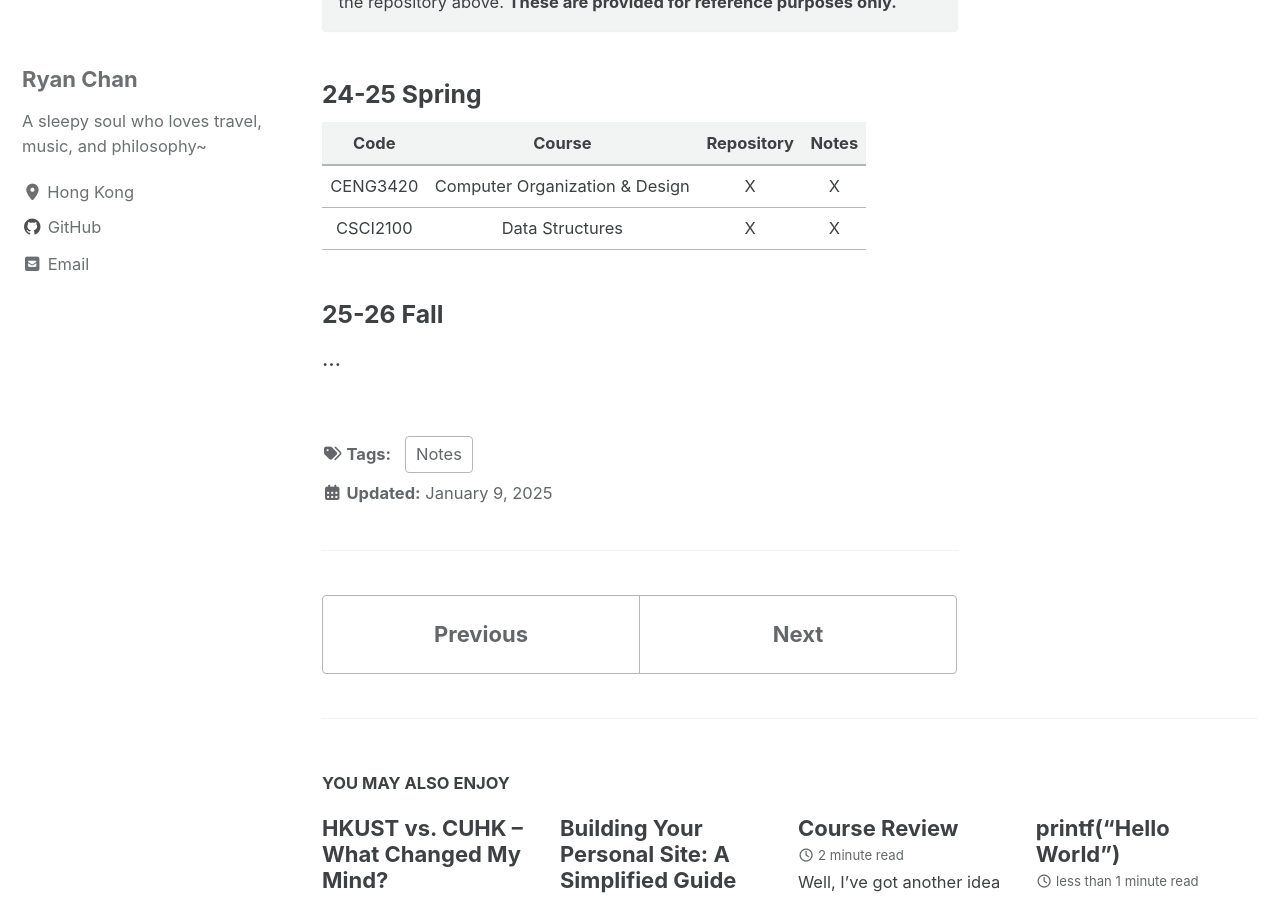
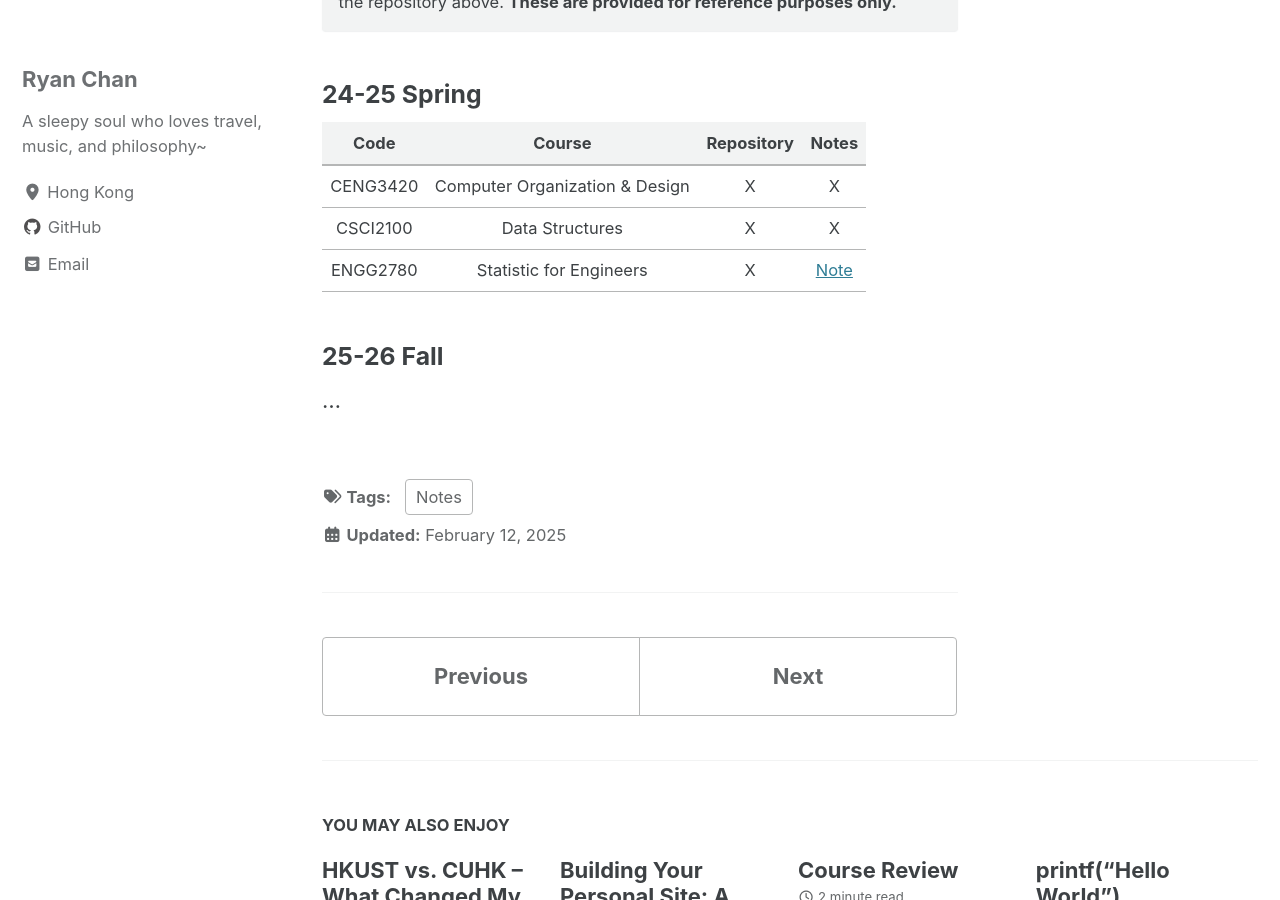
Before and after one commit to dizzyryan/ryanc.wtf, a Jekyll site: the page built from _posts/2024-11-24-notes.md, in a window 1280 px wide and 900 px high, scrolled down 1997 px. Built offline with Jekyll 4.4.1, drawn with Linux system fonts in a browser that asks for light colours; cached includes are drawn as plain includes.

Commit message:
Update last modified date and add ENGG2780 course notes link

```diff
--- a/_posts/2024-11-24-notes.md
+++ b/_posts/2024-11-24-notes.md
@@ -1,7 +1,7 @@
 ---
 title: "Notes"
 date: 2024-11-24
-last_modified_at: 2025-01-09
+last_modified_at: 2025-02-12
 permalink: /posts/2024/11/notes/
 excerpt_separator: <!--more-->
 toc: true
@@ -60,6 +60,7 @@ Midterm exam questions and solutions for *CSCI1130 2024 fall* are available in t
 |  :---:     |  :---:                           |  :---:       |  :---:  |
 |  CENG3420  |  Computer Organization & Design  |  X           |  X      |
 |  CSCI2100  |  Data Structures                 |  X           |  X      |
+|  ENGG2780  |  Statistic for Engineers         |  X           |  <a href="https://ryanc.wtf/files/ENGG2780.pdf" target="_blank">Note</a>      |
 
 ### 25-26 Fall
 ...
```
